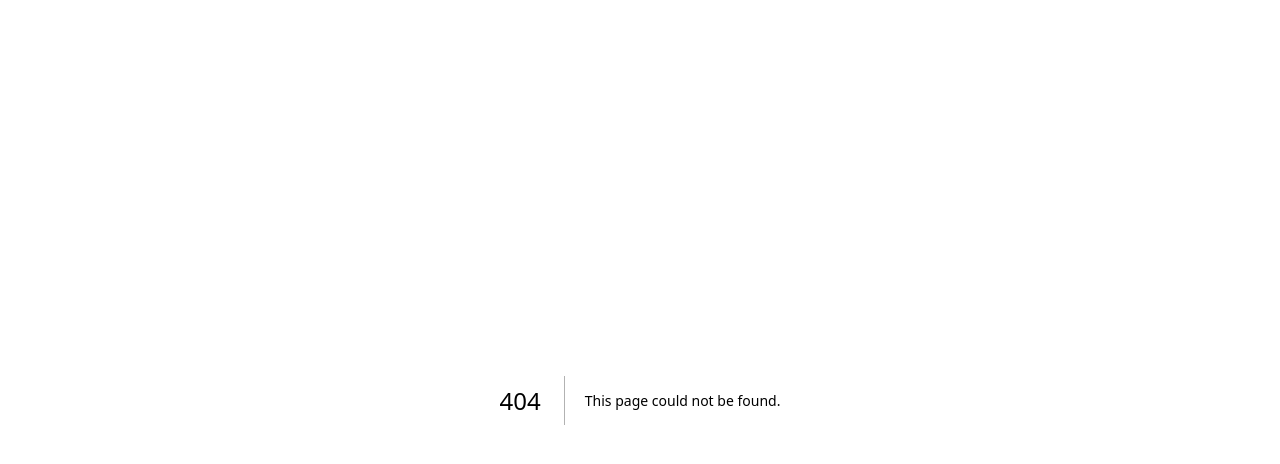
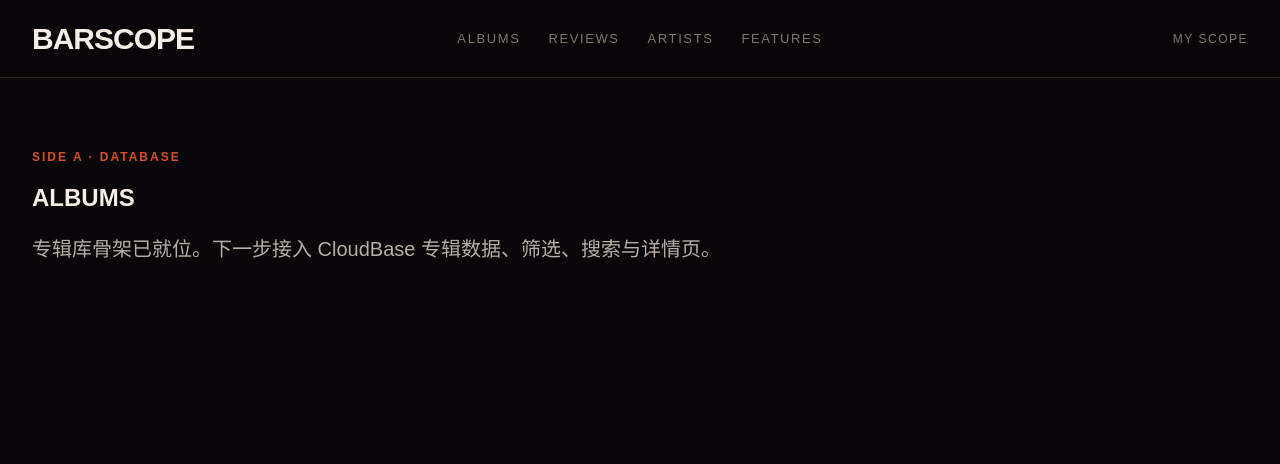
Before and after one commit to ShuoYin03/Barscope, a Next.js app in the folder web/: page /albums in a window 1280 px wide. Before the commit this address had no page. Shown: the top 464 px of the page. Built offline with nearby package versions, Linux system fonts and the light colour scheme.

Commit message:
feat(web): add albums route placeholder

```diff
--- /dev/null
+++ b/web/app/albums/page.tsx
@@ -0,0 +1,5 @@
+import { SiteHeader } from '@/components/site-header'
+
+export default function AlbumsPage() {
+  return <main><SiteHeader /><section className="shell section-block"><div className="eyebrow">SIDE A · DATABASE</div><h1>ALBUMS</h1><p className="hero-copy">专辑库骨架已就位。下一步接入 CloudBase 专辑数据、筛选、搜索与详情页。</p></section></main>
+}
```
